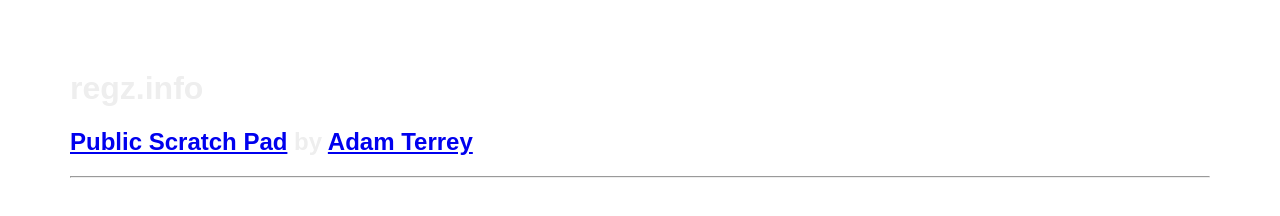
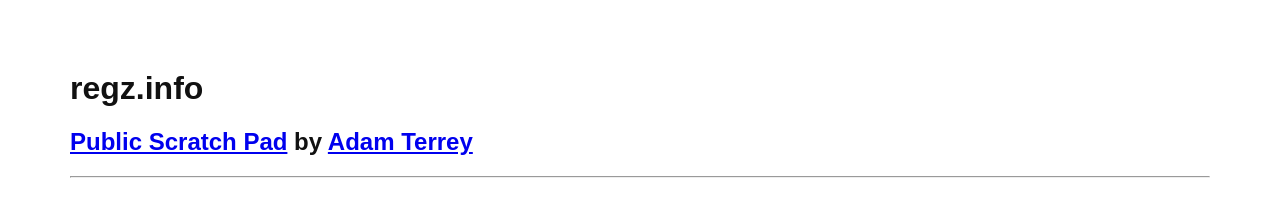
Before and after one commit to arterrey/arterrey.github.com, a plain HTML site: page index.html in a window 1280 px wide. Drawn offline with Linux system fonts and the light colour scheme.

Commit message:
Update style.css

```diff
--- a/tmp/style.css
+++ b/tmp/style.css
@@ -1,5 +1,5 @@
 body {
   font-family: sans-serif;
   margin: 70px;
-  color: #EEEEEE;
+  color: #111111
 }
```
